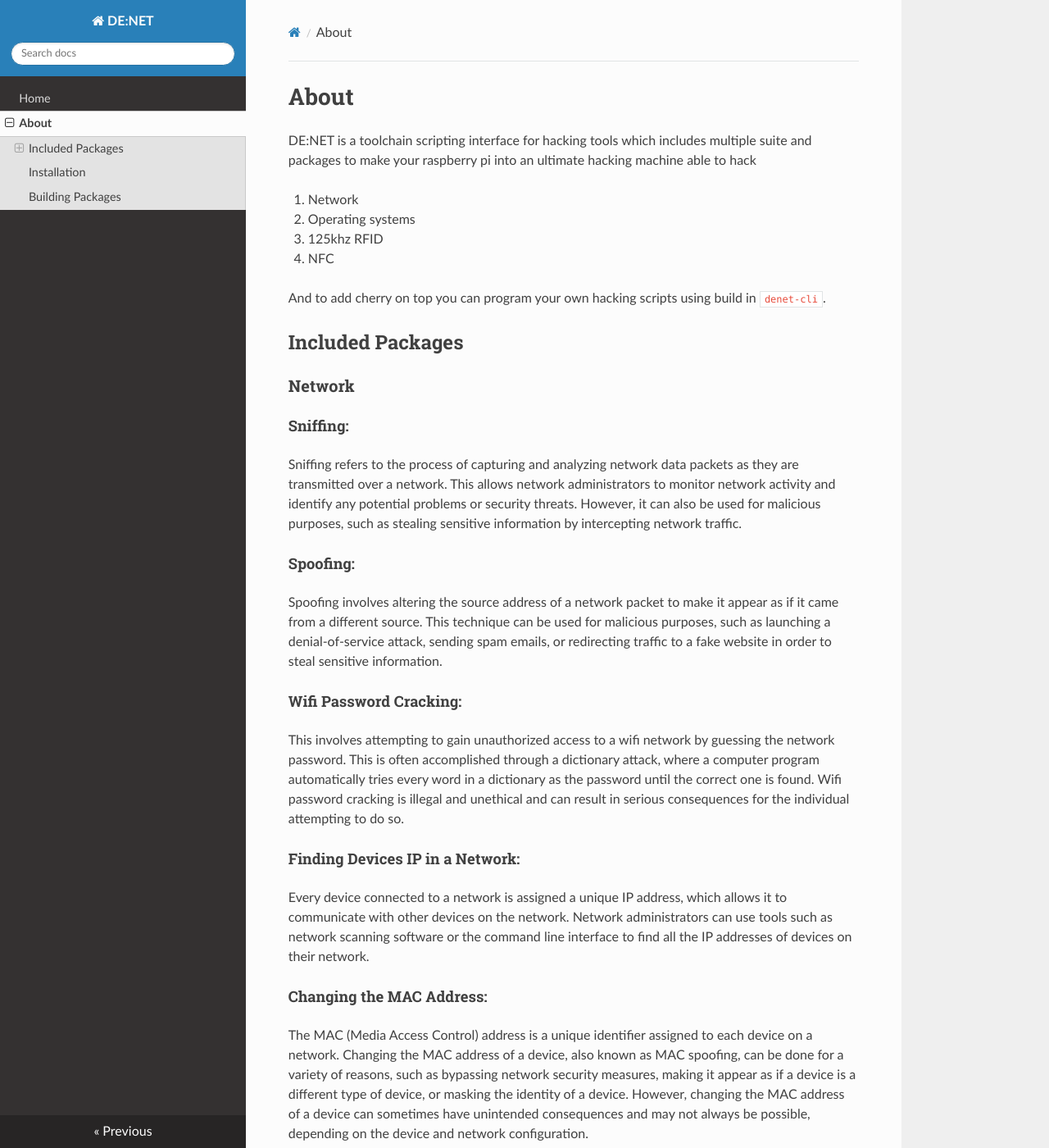
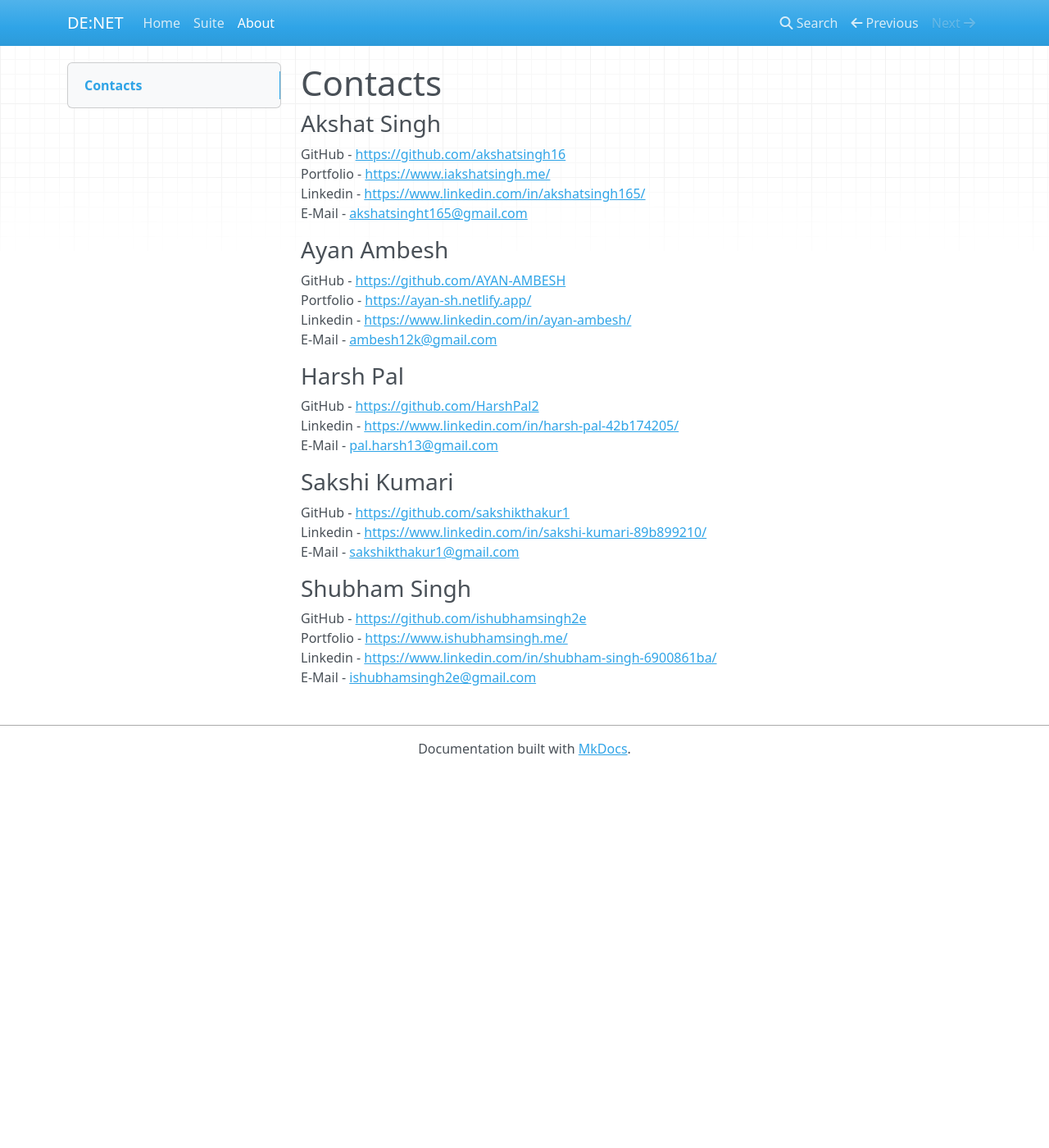
Before and after one commit to deweaponize/denet, an MkDocs documentation site: the page built from website/Documentation/docs/about.md, in a window 1280 px wide and 1400 px high. Shown: the whole window at 82% size. Built offline with MkDocs 1.6.1, drawn with Linux system fonts in a browser that asks for light colours; nearby versions of some CDN libraries; some of the changed text lies outside the part shown.

Commit message:
added Details
Seperated md

````diff
--- a/website/Documentation/docs/about.md
+++ b/website/Documentation/docs/about.md
@@ -1,50 +1,28 @@
-# About
-DE:NET is a toolchain scripting interface for hacking tools which includes multiple suite and packages to make your raspberry pi into an ultimate hacking machine able to hack
+# Contacts
+### Akshat Singh
+GitHub - [https://github.com/akshatsingh16](https://github.com/akshatsingh16) <br>
+Portfolio - [https://www.iakshatsingh.me/](https://www.iakshatsingh.me/) <br>
+Linkedin - [https://www.linkedin.com/in/akshatsingh165/](https://www.linkedin.com/in/akshatsingh165/) <br>
+E-Mail - [akshatsinght165@gmail.com](mailto:akshatsinght165@gmail.com)
 
-1. Network
-2. Operating systems
-3. 125khz RFID
-4. NFC
+### Ayan Ambesh
+GitHub - [https://github.com/AYAN-AMBESH](https://github.com/AYAN-AMBESH)<br>
+Portfolio - [https://ayan-sh.netlify.app/](https://ayan-sh.netlify.app/)<br>
+Linkedin - [https://www.linkedin.com/in/ayan-ambesh/](https://www.linkedin.com/in/ayan-ambesh/)<br>
+E-Mail - [ambesh12k@gmail.com](mailto:ambesh12k@gmail.com)<br>
 
-And to add cherry on top you can program your own hacking scripts using build in `denet-cli`.
-## Included Packages
+### Harsh Pal
+GitHub - [https://github.com/HarshPal2](https://github.com/HarshPal2)<br>
+Linkedin - [https://www.linkedin.com/in/harsh-pal-42b174205/](https://www.linkedin.com/in/harsh-pal-42b174205/)<br>
+E-Mail - [pal.harsh13@gmail.com](mailto:pal.harsh13@gmail.com)<br>
 
-### Network
+### Sakshi Kumari
+GitHub - [https://github.com/sakshikthakur1](https://github.com/sakshikthakur1)<br>
+Linkedin - [https://www.linkedin.com/in/sakshi-kumari-89b899210/](https://www.linkedin.com/in/sakshi-kumari-89b899210/)<br>
+E-Mail - [sakshikthakur1@gmail.com](mailto:sakshikthakur1@gmail.com)<br>
 
-#### Sniffing:
-Sniffing refers to the process of capturing and analyzing network data packets as they are transmitted over a network. This allows network administrators to monitor network activity and identify any potential problems or security threats. However, it can also be used for malicious purposes, such as stealing sensitive information by intercepting network traffic.
-
-#### Spoofing:
-Spoofing involves altering the source address of a network packet to make it appear as if it came from a different source. This technique can be used for malicious purposes, such as launching a denial-of-service attack, sending spam emails, or redirecting traffic to a fake website in order to steal sensitive information.
-
-#### Wifi Password Cracking:
-This involves attempting to gain unauthorized access to a wifi network by guessing the network password. This is often accomplished through a dictionary attack, where a computer program automatically tries every word in a dictionary as the password until the correct one is found. Wifi password cracking is illegal and unethical and can result in serious consequences for the individual attempting to do so.
-
-#### Finding Devices IP in a Network:
-Every device connected to a network is assigned a unique IP address, which allows it to communicate with other devices on the network. Network administrators can use tools such as network scanning software or the command line interface to find all the IP addresses of devices on their network.
-
-#### Changing the MAC Address:
-The MAC (Media Access Control) address is a unique identifier assigned to each device on a network. Changing the MAC address of a device, also known as MAC spoofing, can be done for a variety of reasons, such as bypassing network security measures, making it appear as if a device is a different type of device, or masking the identity of a device. However, changing the MAC address of a device can sometimes have unintended consequences and may not always be possible, depending on the device and network configuration.
-
-### Third Party Tools
-Two Third party tools are required `Python3.9.2 or above` and `ZeroTier`
-
-ZeroTier is required to dynamicaly make peer to peer connection between raspberry pi and user computer to gain complete axis to raspberry pi from anywhere and from any network and to access web GUI interface
-
-## Installation
-
-
-## Building Packages
-To build packages using `denet-cli` run command `python denet make-package <suite_name> <package_name>`
-This will reselt in a package inside `<project_root>/suites/<suite_name>/<package_name>` containing two files `<package_name>.py` and `<package_name>.run`
-
-py file will contain script to run the hack, you should note that you have to use only system arguments and no inputs in between the scripts.
-
-run file will include syntax to run the command
-
-sample.run
-```
-python3 package_name.py <Input_variable_1> <Input_variable_2>
-```
-
-`<Input_variable_1>` and `<Input_variable_2>` are variable names which will be reflected in the GUI interface
+### Shubham Singh
+GitHub - [https://github.com/ishubhamsingh2e](https://github.com/ishubhamsingh2e)<br>
+Portfolio - [https://www.ishubhamsingh.me/](https://www.ishubhamsingh.me/)<br>
+Linkedin - [https://www.linkedin.com/in/shubham-singh-6900861ba/](https://www.linkedin.com/in/shubham-singh-6900861ba/)<br>
+E-Mail - [ishubhamsingh2e@gmail.com](mailto:ishubhamsingh2e@gmail.com)<br>
--- a/website/Documentation/mkdocs.yml
+++ b/website/Documentation/mkdocs.yml
@@ -2,6 +2,5 @@ site_name: DE:NET
 site_url: https://example.com/
 nav:
   - Home: index.md
+  - Suite: suite.md
   - About: about.md
-
-theme: readthedocs
````
Also changed, not shown: website/Documentation/docs/index.md (+22 -6 lines), website/Documentation/docs/suite.md (added, +16 -0 lines), website/Documentation/docs/360_F_258752308_H7O1Ws13AQg1EjtTD9eR8mmgDpDlscKz1.png (added), website/Documentation/docs/RFID.png (added), website/Documentation/docs/angle1.png (added), website/Documentation/docs/raspberry pi 3.png (added), website/assets/angle2.png (added), website/assets/raspberry pi 3.png (added).
